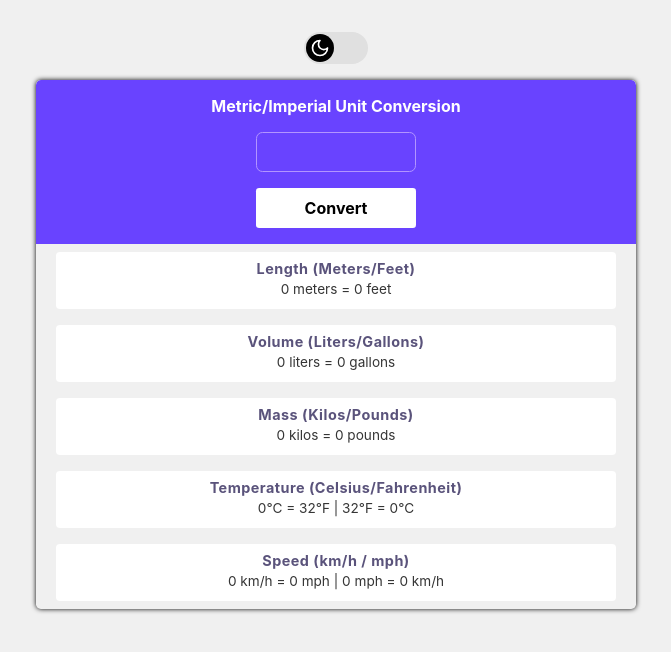
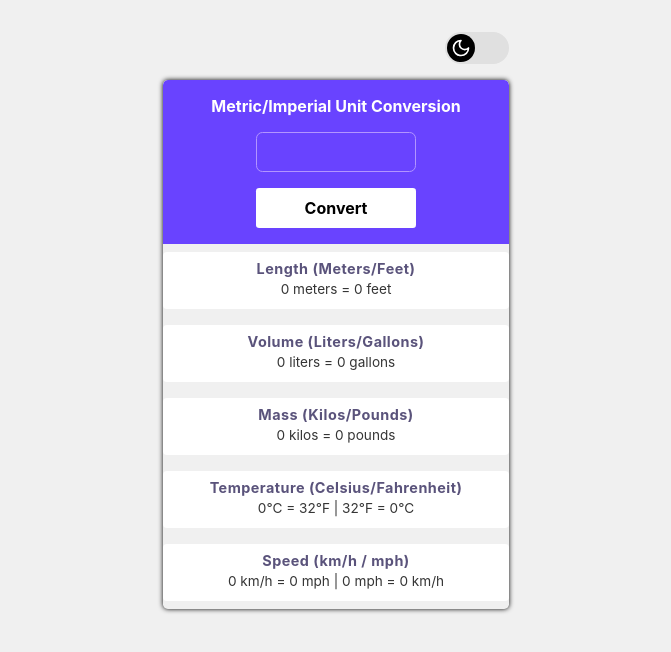
Before and after one commit to elm042025/Unit-Conversion, a website built with Vite: page index.html in a window 1280 px wide. Shown: the whole page, without its empty margins (304-975 px from the left). Built offline with nearby package versions, Linux system fonts and the light colour scheme.

Commit message:
style: update layout for ui-wrapper, align theme toggle button to the right

```diff
--- a/index.html
+++ b/index.html
@@ -10,6 +10,7 @@
   </head>
 
   <body>
+    <div id="ui-wrapper">
       <button id="theme-toggle" aria-label="Toggle theme">
         <div class="slider">
           <!-- Moon icon -->
@@ -83,5 +84,6 @@
           </div>
         </div>
       </main>
+    </div>
   </body>
 </html>
--- a/style.css
+++ b/style.css
@@ -22,6 +22,11 @@ body {
   flex-direction: column;
   text-align: center;
   padding: 1rem;
+}
+#ui-wrapper {
+  display: flex;
+  flex-direction: column;
+  align-items: flex-end; /* This moves the button to the right */
 }
 
 /* Pill-shaped button */
```
Lines whose indentation alone changed are shown as unchanged.
